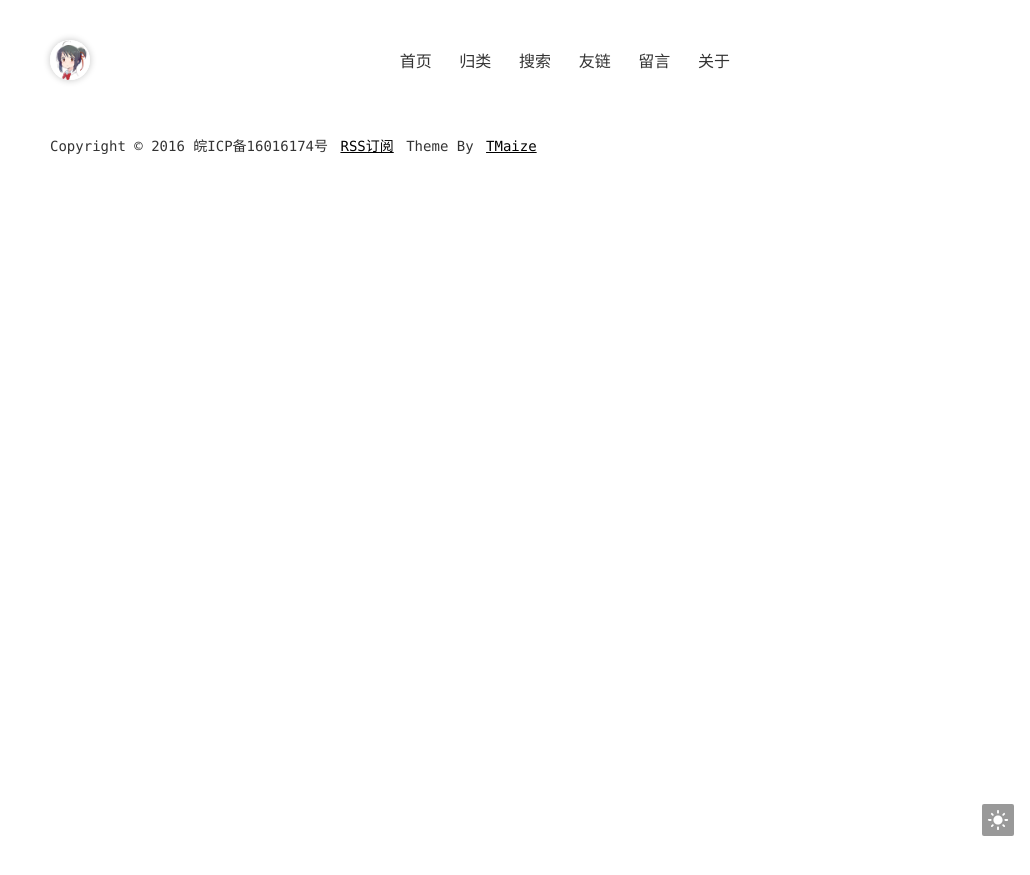
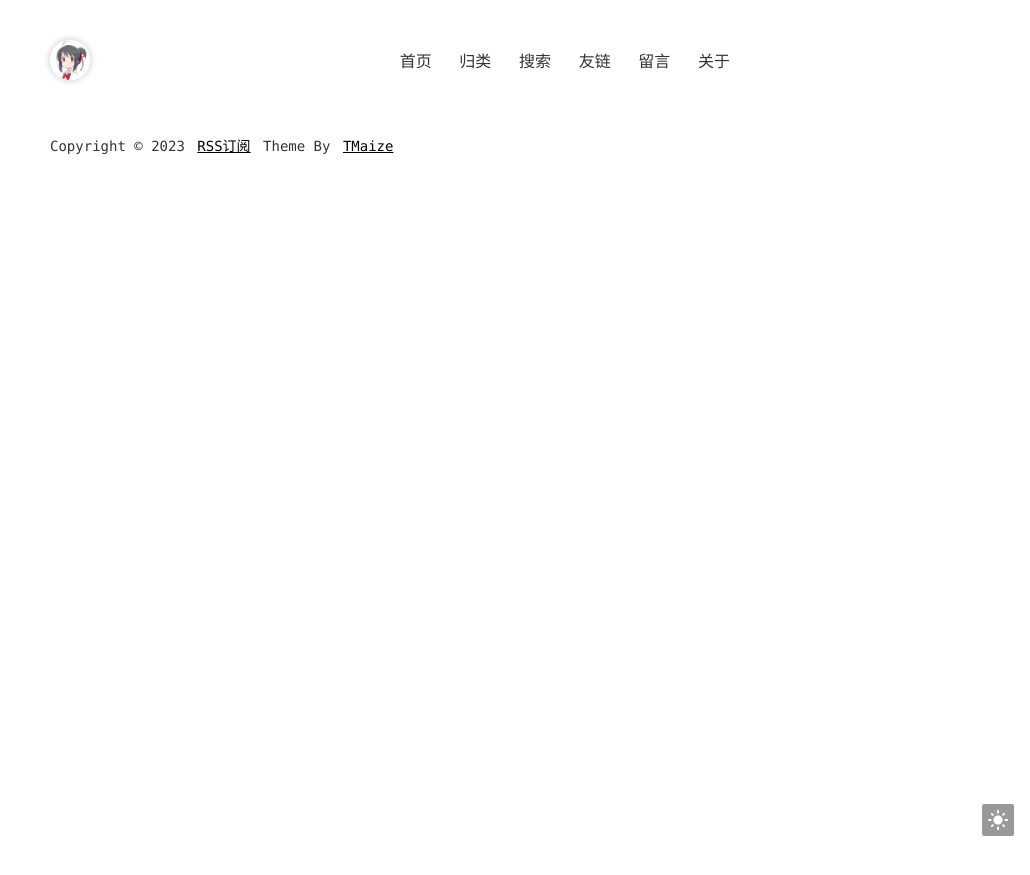
Before and after one commit to MrXmGzh/MrXmGzh.github.io, a Jekyll site: the page built from index.html, in a window 1280 px wide. Shown: the top 875 px of the page, without its empty margins (250-1280 px from the left). Built offline with Jekyll 4.4.1, drawn with Linux system fonts in a browser that asks for light colours.

Commit message:
Initial commit

```diff
--- a/CNAME
+++ b/CNAME
@@ -1 +1 @@
-MrXmGzh.github.io
+mrxmgzh.github.io
--- a/_config.yml
+++ b/_config.yml
@@ -1,11 +1,11 @@
 encoding: utf-8
 
 # SEO相关信息
-title: TMaize Blog
-description: TMaize的个人博客
-keywords: TMaize,Blog,Java,Html,JavaScript
-author: TMaize
-footerText: 'Copyright © 2016 皖ICP备16016174号'
+title: TXM Blog
+description: XM的个人博客
+keywords: XM,Blog,Java,Html,JavaScript
+author: XM
+footerText: 'Copyright © 2023'
 
 # 这些不要动
 permalink: /posts/:year/:month/:day/:title.html
@@ -17,7 +17,7 @@ exclude: ['CNAME', 'README.md', 'LICENSE', '_site', 'dist', 'Gemfile', 'Gemfile.
 
 # 域名配置
 # baseurl配置,如果网站部署在根目录下的其他目录中，请设置为 /目录名
-domainUrl: 'https://MrXmGzh.github.io'
+domainUrl: 'https://mrxmgzh.github.io/'
 baseurl: ''
 
 # 吐个槽地址，会在chat页面中重定向到该地址
```
